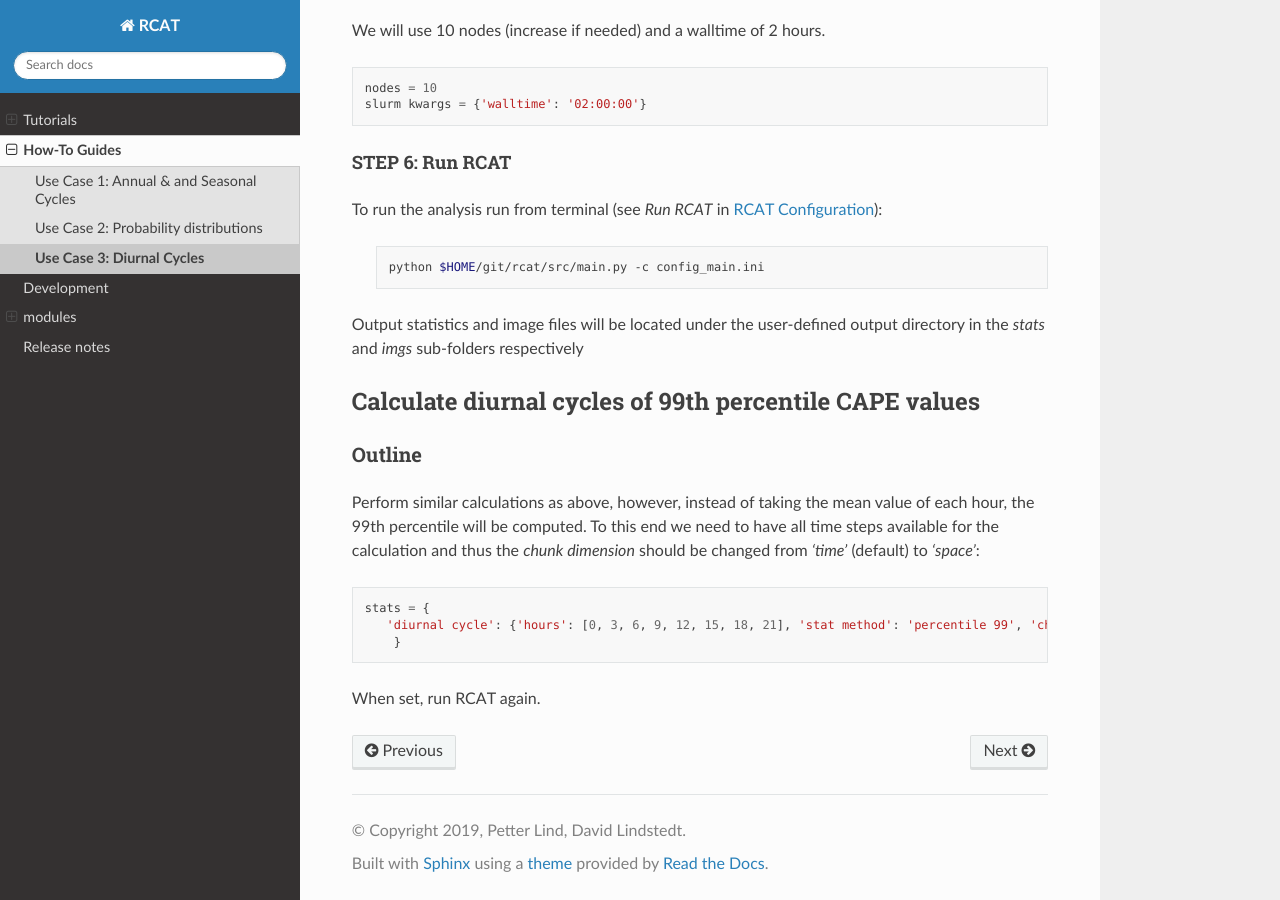
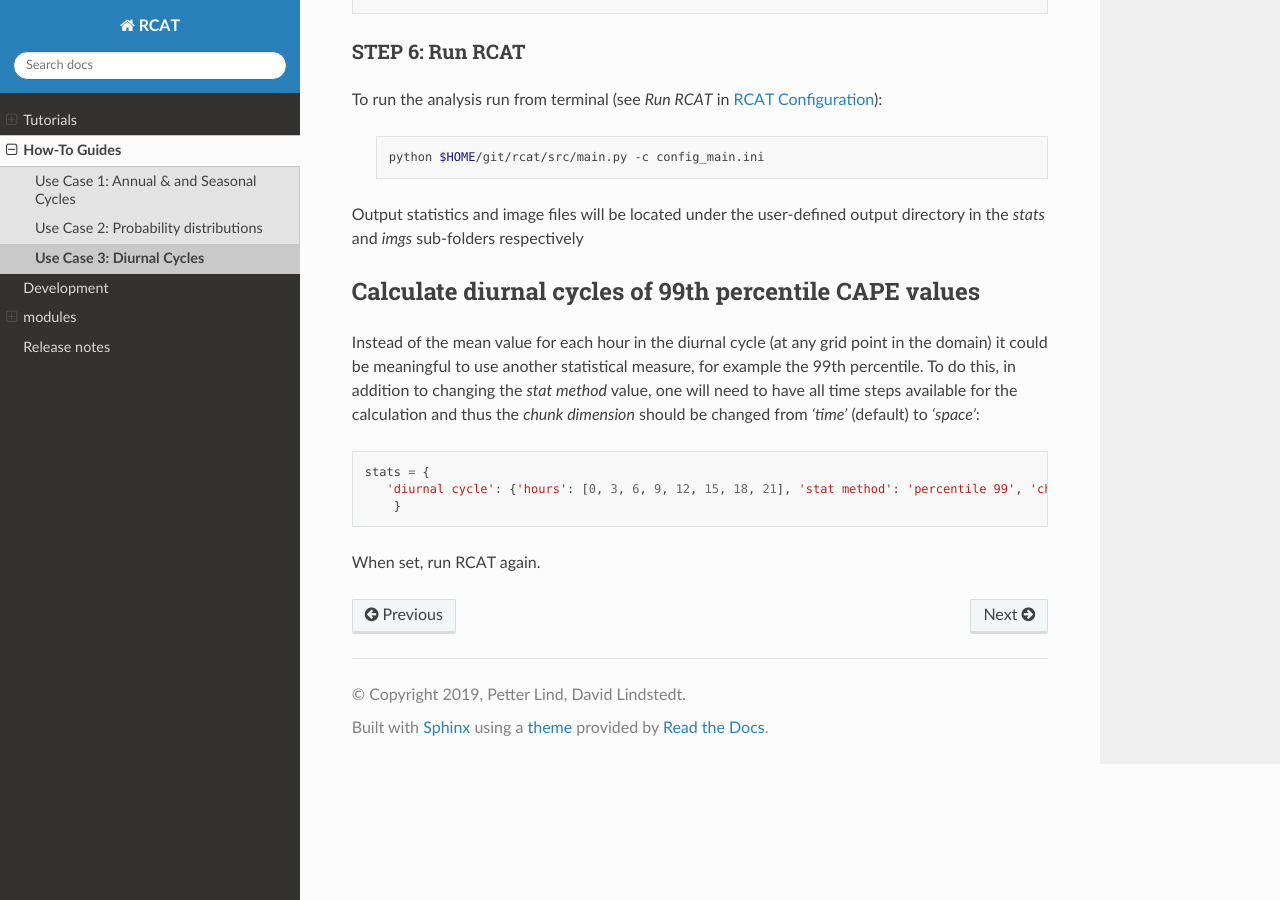
Before and after one commit to jplind79/RCAT, a Sphinx documentation site: the page built from docs/source/usecase3.rst, in a window 1280 px wide and 900 px high, scrolled down 2036 px. Built offline with Sphinx 7.4.7 and the Read the Docs theme 2.0.0, drawn with Linux system fonts in a browser that asks for light colours; pages that are not in the unit, such as notebooks, are missing from menus; some of the changed text lies outside the part shown.

Commit message:
Updates of the Use Cases
Signed-off-by: Petter Lind <petter.lind@smhi.se>

```diff
--- a/docs/source/usecase2.rst
+++ b/docs/source/usecase2.rst
@@ -11,11 +11,9 @@
 Create hourly PDF statistics and visualize the results
 ******************************************************
 
-Outline
--------
-PDF's based on hourly data for historical and scenario simulations will be
-calculated for precipitation and T2m. Output statistics are then compared in
-line plots for specified regions.
+In the first example PDF's based on hourly data for historical and scenario
+simulations will be calculated for precipitation and T2m. Output statistics are
+then compared in line plots for specified regions.
 
 
 STEP 1: Data input
@@ -134,8 +132,6 @@
 Calculate PDF's for daily maximum values instead
 ************************************************
 
-Outline
--------
 Imagine one would like to do the same kind of statistical analysis as above,
 however, with a different temporal resolution and/or time statistic on the input
 data. For example, let's assume that pdf's should be calculated for daily
--- a/docs/source/usecase3.rst
+++ b/docs/source/usecase3.rst
@@ -20,13 +20,6 @@
 
 Calculate diurnal cycles of mean CAPE and plot the results
 **********************************************************
-
-Outline
--------
-Diurnal cycles of CAPE will be calculated for each grid point in the
-domain of two models. Spatial averages are plotted for different regions.
-
-
 
 STEP 1: Data input
 ..................
@@ -137,12 +130,12 @@
 Calculate diurnal cycles of 99th percentile CAPE values
 *******************************************************
 
-Outline
--------
-Perform similar calculations as above, however, instead of taking the mean value
-of each hour, the 99th percentile will be computed.  To this end we need to have
-all time steps available for the calculation and thus the *chunk dimension*
-should be changed from *'time'* (default) to *'space'*:
+Instead of the mean value for each hour in the diurnal cycle (at any grid point
+in the domain) it could be meaningful to use another statistical measure, for
+example the 99th percentile. To do this, in addition to changing the *stat
+method* value, one will need to have all time steps available for the
+calculation and thus the *chunk dimension* should be changed from *'time'*
+(default) to *'space'*:
 
 ::
 
```
Also changed, not shown: docs/source/usecase1.rst (+6 -12 lines).
